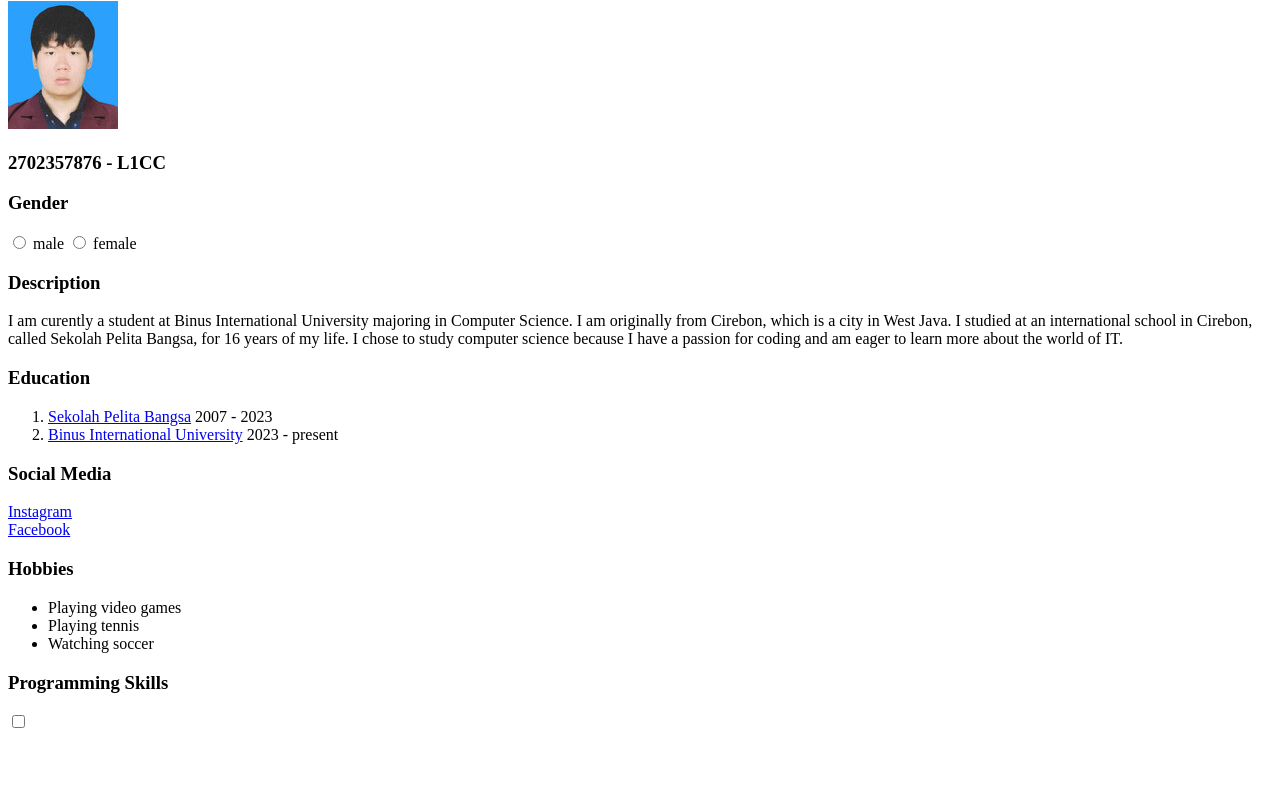
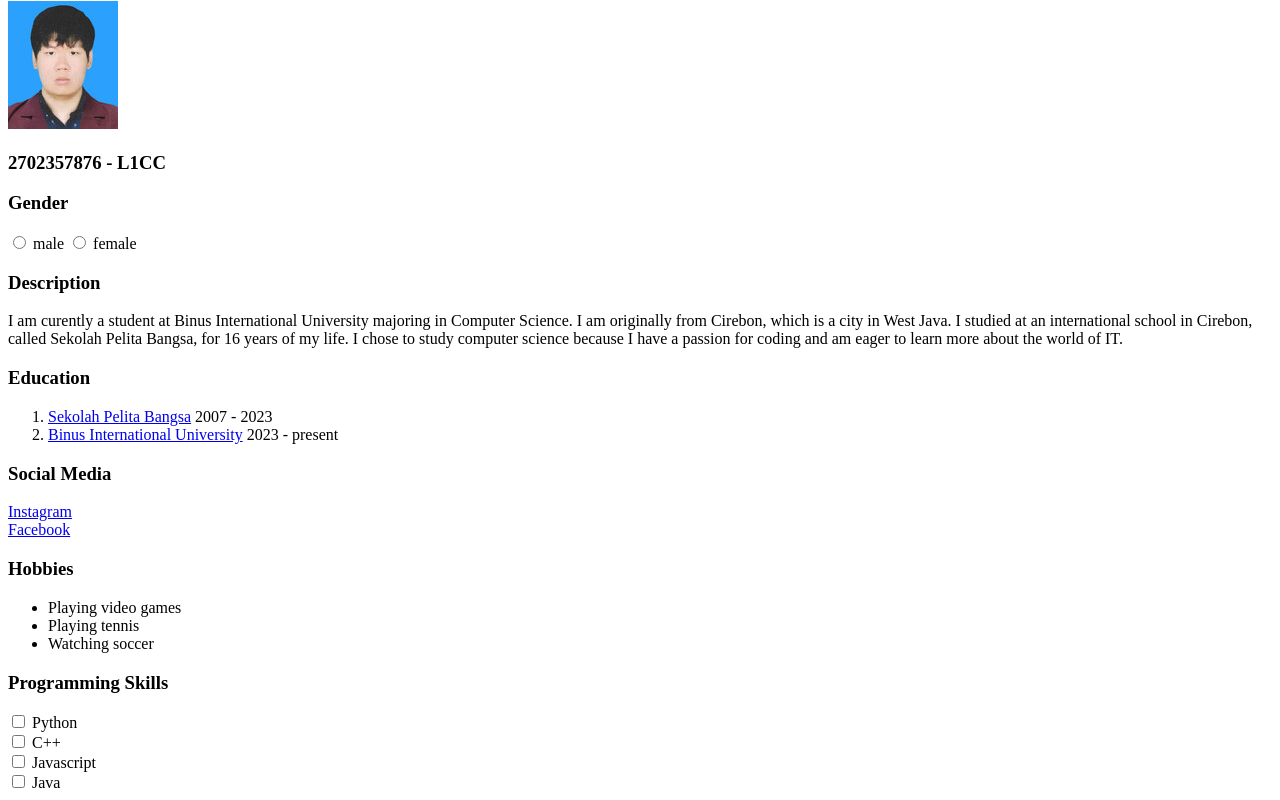
Before and after one commit to SamJS23/L1CC-assignment-1, a plain HTML site: page portfolio.html in a window 1280 px wide. Shown: the part 79-879 px from the top of the page. Before the commit the page ends 819 px from the top, so only its background shows below. Drawn offline with Linux system fonts and the light colour scheme.

Commit message:
second commit

```diff
--- a/portfolio.html
+++ b/portfolio.html
@@ -26,7 +26,11 @@
             <li>Watching soccer</li>
         </ul>
         <h3>Programming Skills</h3>
-        <input type="checkbox">
+        <input type="checkbox"> <label> Python </label> <br/>
+        <input type="checkbox"> <label> C++ </label> <br/>
+        <input type="checkbox"> <label> Javascript </label> <br/>
+        <input type="checkbox"> <label> Java </label> <br/>
+
 
     </body>
 </html>
```
